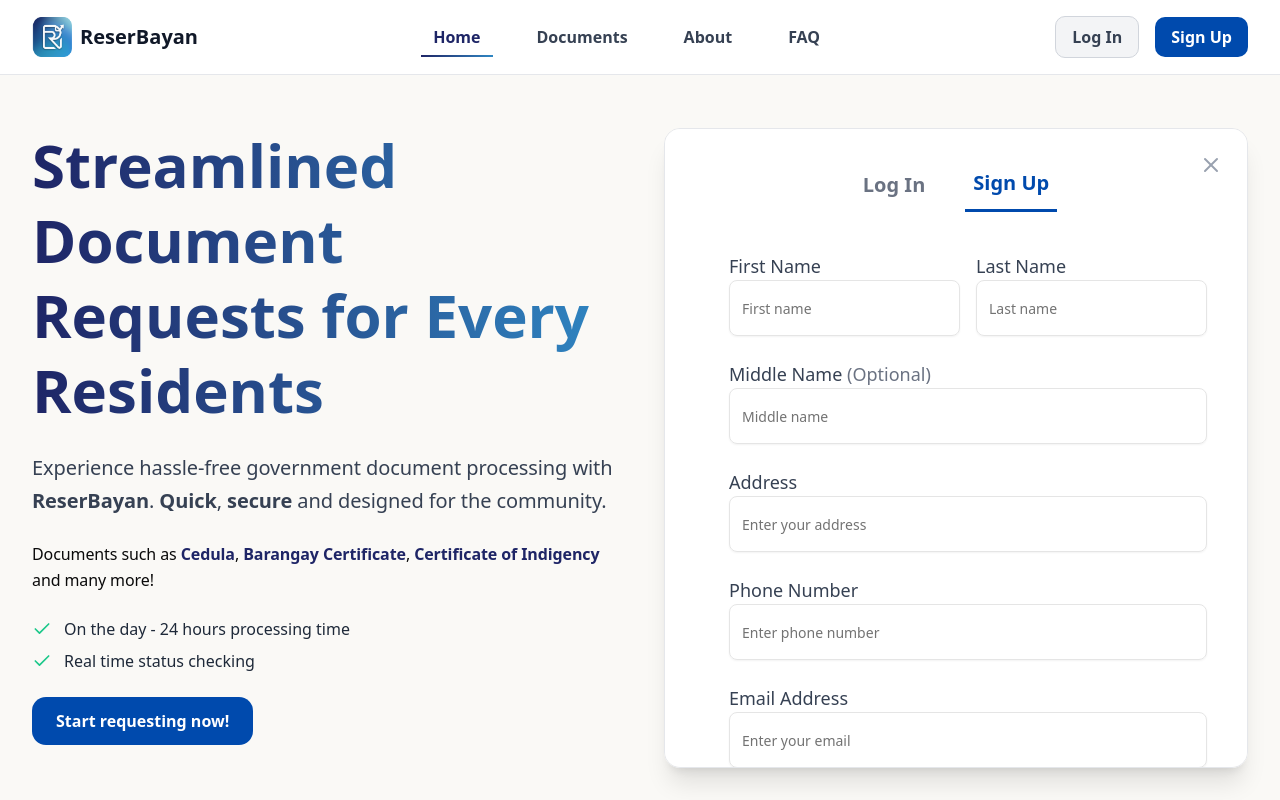
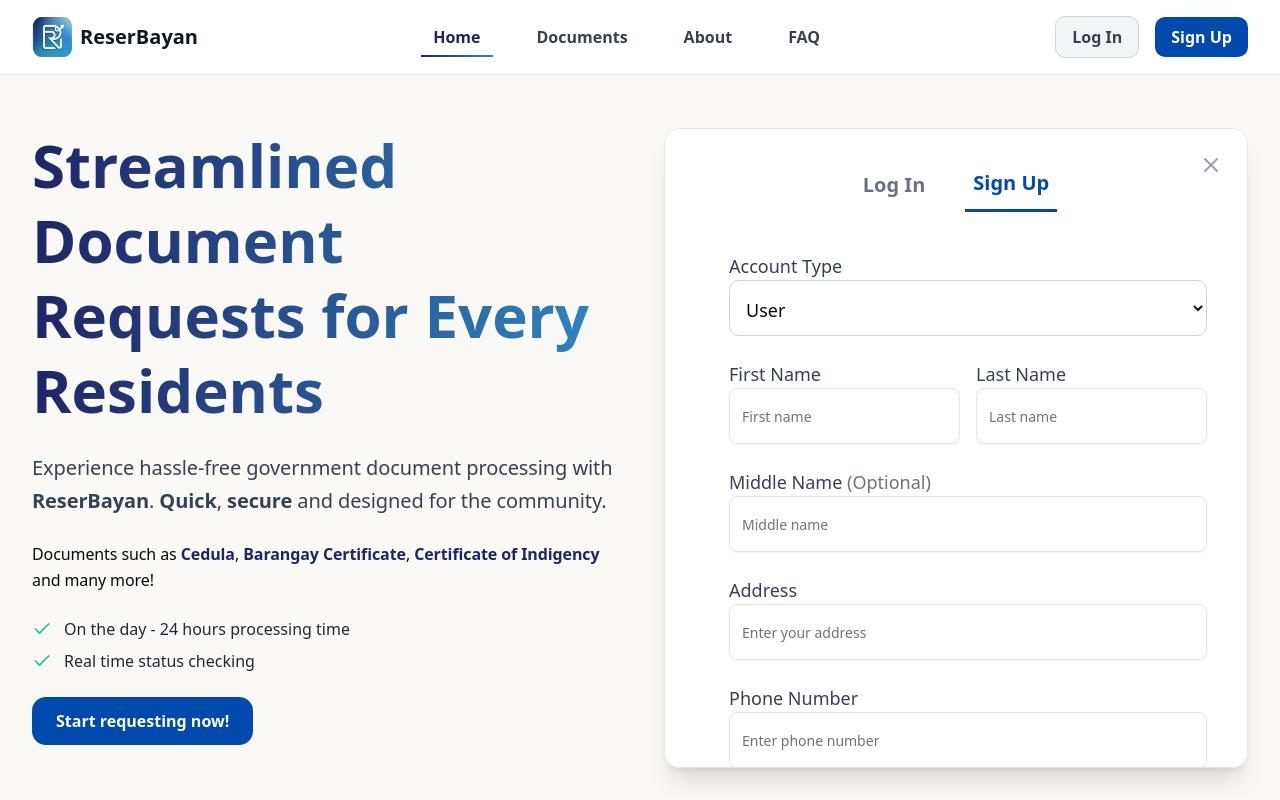
Before and after one commit to EmmanJay/reserbayan, a Next.js app in the folder frontend/: page / in a window 1280 px wide. Both pictures are taken after a click on the button "Sign Up". Shown: the top 800 px of the page. Built offline with nearby package versions, Linux system fonts and the light colour scheme.

Commit message:
feature(ReserBayan): add dropdown on sign up

```diff
--- a/frontend/src/components/auth/SignUpContainer.jsx
+++ b/frontend/src/components/auth/SignUpContainer.jsx
@@ -11,11 +11,13 @@ export default function SignUpContainer({ onClose }) {
   const [showPassword, setShowPassword] = useState(false);
   const [showConfirmPassword, setShowConfirmPassword] = useState(false);
   const [showLoginPassword, setShowLoginPassword] = useState(false);
+  const [userType, setUserType] = useState('user');
 
   const handleSubmit = (e) => {
     e.preventDefault();
     // Handle form submission here
     console.log('Form submitted');
+    console.log('User type:', userType);
   };
 
   const handleFileChange = (e) => {
@@ -148,6 +150,23 @@ export default function SignUpContainer({ onClose }) {
       {/* Sign Up Form */}
       {activeTab === 'signup' && (
         <form onSubmit={handleSubmit} className="space-y-6 pl-6">
+          {/* User Type Dropdown */}
+          <div className="space-y-3">
+            <label htmlFor="user-type" className={`text-lg font-medium text-gray-700`}>
+              Account Type
+            </label>
+            <select
+              id="user-type"
+              value={userType}
+              onChange={e => setUserType(e.target.value)}
+              className="text-lg py-4 h-14 border border-gray-300 rounded-lg w-full px-3"
+              required
+            >
+              <option value="user">User</option>
+              <option value="admin">Admin</option>
+            </select>
+          </div>
+
           {/* Name Fields */}
           <div className="grid grid-cols-2 gap-4">
             <div className="space-y-3">
```
